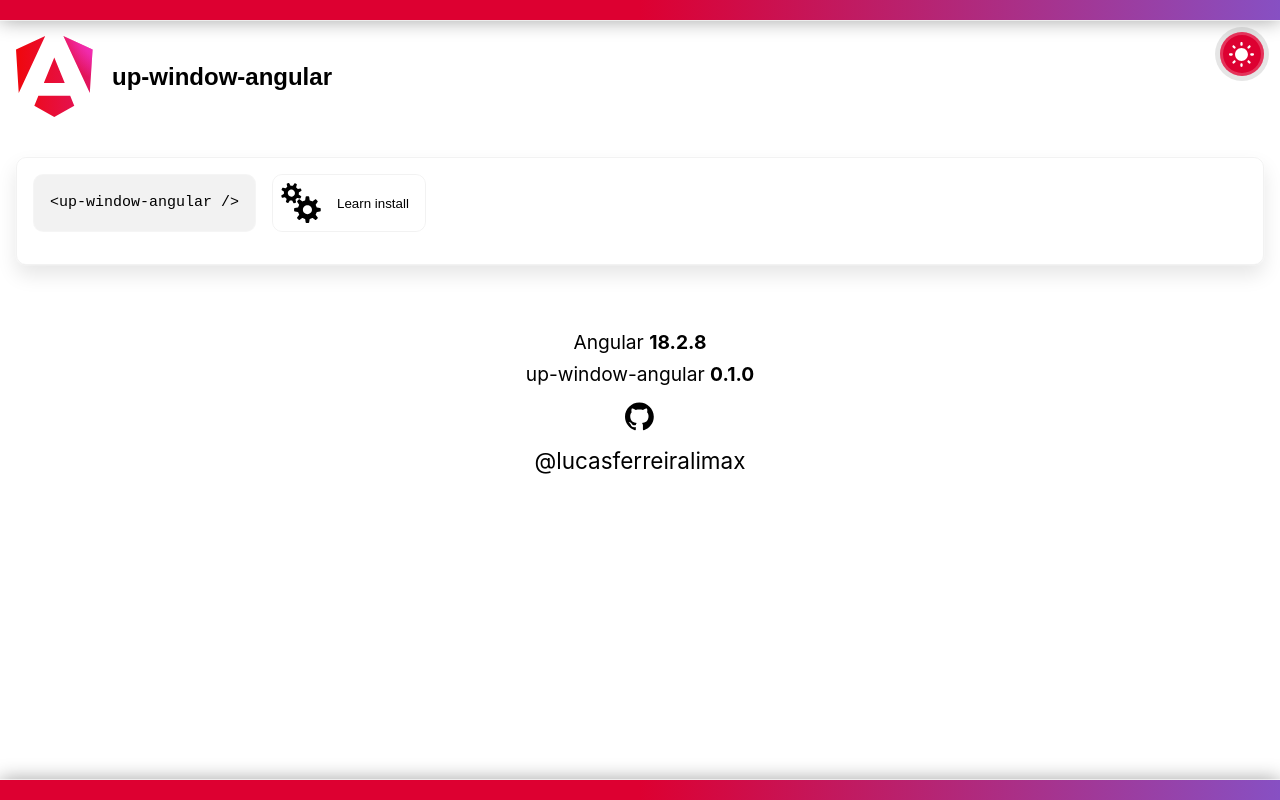
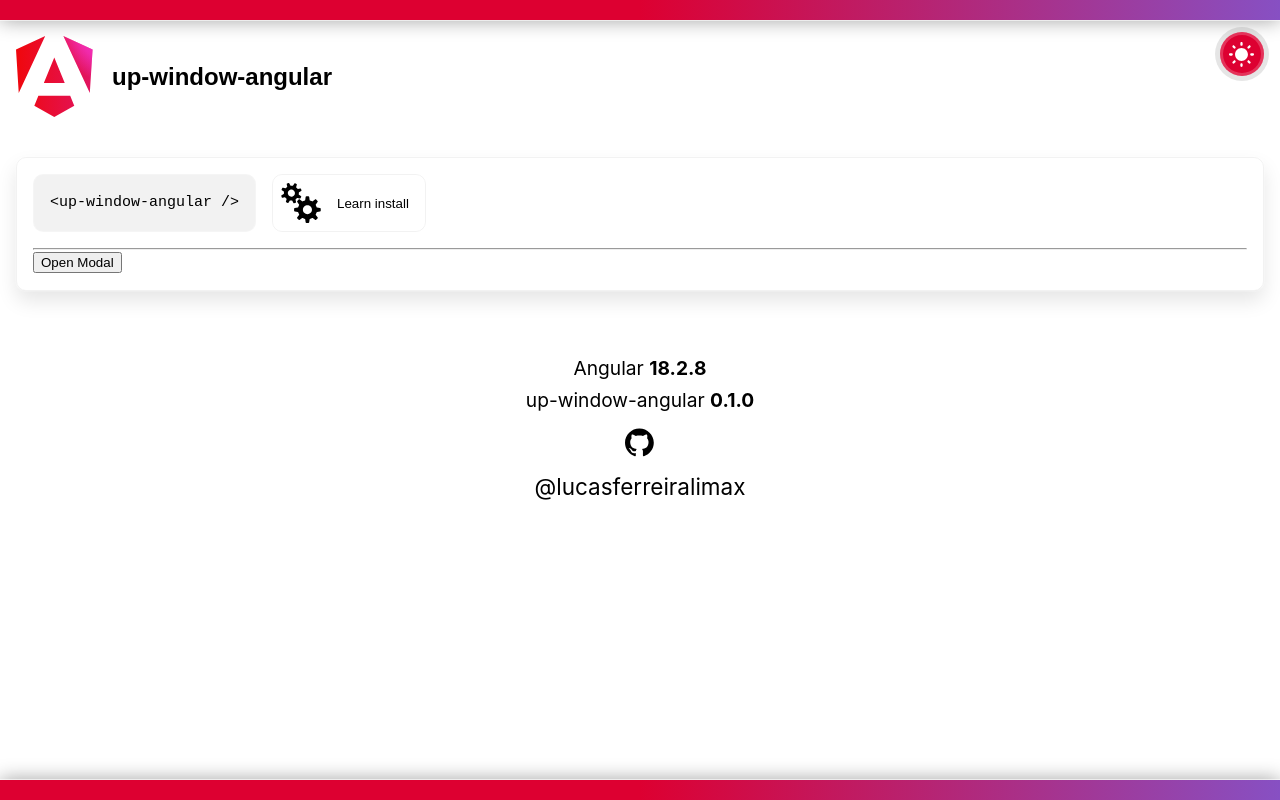
Before and after one commit to criar-art/up-window-angular, an Angular app: page / in a window 1280 px wide. Built offline with nearby package versions, Linux system fonts and the light colour scheme.

Commit message:
update basic up-window-angular

```diff
--- a/src/app/app.component.html
+++ b/src/app/app.component.html
@@ -25,8 +25,16 @@
           Learn install
         </button>
       </div>
-      <up-window-angular />
-
+      <hr />
+      <button (click)="openModalExample()">Open Modal</button>
+      <up-window-angular
+        [isOpen]="isModalOpenExample"
+        title="Modal Title"
+        subtitle="This is the subtitle of the modal."
+        size="medium"
+      >
+        Modal Example content!
+      </up-window-angular>
     </div>
   </main>
   <app-footer></app-footer>
--- a/src/app/app.component.ts
+++ b/src/app/app.component.ts
@@ -1,4 +1,4 @@
-import { Component, Renderer2 } from '@angular/core';
+import { Component, Renderer2, signal, WritableSignal } from '@angular/core';
 import { RouterOutlet } from '@angular/router';
 // import { UpWindowAngularModule } from 'up-window-angular';
 import { UpWindowAngularModule } from '../../projects/up-window-angular/src/public-api';
@@ -28,6 +28,11 @@ export class AppComponent {
 
   codeString: string = '<up-window-angular />';
   isModalActive: boolean = false;
+  isModalOpenExample: WritableSignal<boolean> = signal(false);
+
+  openModalExample() {
+    this.isModalOpenExample.set(true);
+  }
 
   openModal(): void {
     this.isModalActive = true;
```
